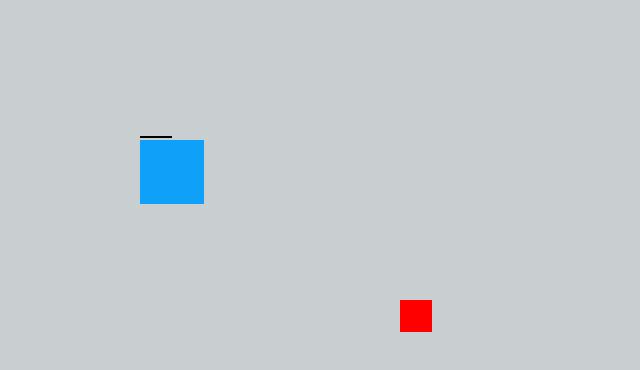
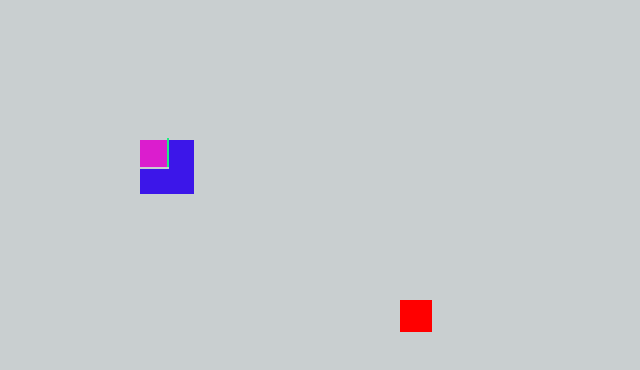
Before and after one commit to bddicken/windowGame, a plain HTML site: page game/index.html in a window 1280 px wide. Both pictures are taken after a click on the link "start playing". Shown: the whole page, without its empty margins (0-640 px from the left). Drawn offline with Linux system fonts and the light colour scheme.

Commit message:
add multiple enemy spawning to game

```diff
--- a/game/index.html
+++ b/game/index.html
@@ -29,7 +29,7 @@
 
 </body>
 
-<script src="../js/unit.js"></script>
+<script src="../js/random.js"></script>
 <script src="../js/enemy.js"></script>
 <script src="../js/player.js"></script>
 <script src="../js/main.js"></script>
--- a/js/main.js
+++ b/js/main.js
@@ -1,6 +1,8 @@
 /* WTF should I do when the window loads??? Here is your answer. */
 window.onload = init;
 
+var ENEMY_INTERVAL = 5000;
+var lastTime;
 var mainPlayer;
 var enemies = new Array();
 var gameState = 0;
@@ -34,18 +36,21 @@ function init() {
             ((screen.height/2) - window.screenY),
             32,
             32);
-    enemies[1]=new Enemy(0, 0, 16, "#00ff00");
-    enemies[2]=new Enemy(0, 0, 32, "#000000");
-    enemies[3]=new Enemy(0, 0, 64, "#0Fa0fa");
+    enemies = new Array();
+    enemies[0]=new Enemy(0, 0, Random.getRandomInt(16, 64), Random.getRandomColor());
+    enemies[1]=new Enemy(0, 0, Random.getRandomInt(16, 64), Random.getRandomColor());
+    enemies[2]=new Enemy(0, 0, Random.getRandomInt(16, 64), Random.getRandomColor());
 
     if(!animationHasStarted) {
         animationHasStarted = true;
         setInterval(animationLoop,20);
     }
+
+    initTiming();
 }
 
 function playerHasBeenHit() {
-    for(var i=1; i < enemies.length; i++) {
+    for(var i=0; i < enemies.length; i++) {
         if( pis(enemies[i].x,
                 enemies[i].y,
                 mainPlayer))
@@ -90,10 +95,13 @@ function animationLoop() {
         makeTagInvisible("button-replay");
         makeTagInvisible("button-menu");
 
+        handleAddEnemy();
+
         mainPlayer.animate(ctx);
-        enemies[1].animate(ctx);
-        enemies[2].animate(ctx);
-        enemies[3].animate(ctx);
+        var length = enemies.length;
+        for(var i = 0; i < length; i++) {
+            enemies[i].animate(ctx);
+        }
 
         // Pass the baton to gameState == 2
         if(playerHasBeenHit()) {
@@ -106,6 +114,31 @@ function animationLoop() {
     else if(gameState == 2) {
         makeTagVisible("button-replay");
         makeTagVisible("button-menu");
+    }
+}
+
+function initTiming() {
+    var tempTime = new Date();
+    lastTime = tempTime.getTime();
+}
+
+function shouldAddEnemy() {
+    var tempTime = new Date();
+    var newTime = tempTime.getTime();
+    if (newTime - lastTime > ENEMY_INTERVAL) {
+        initTiming();
+        return true;
+    }
+    return false;
+}
+
+function handleAddEnemy() {
+    if (shouldAddEnemy()) {
+        enemies.push(new Enemy(
+                0,
+                0,
+                Random.getRandomInt(16, 64),
+                Random.getRandomColor()));
     }
 }
 
--- /dev/null
+++ b/js/random.js
@@ -0,0 +1,22 @@
+
+function Random() {
+
+    function randomInt (min, max) {
+        return Math.floor(Math.random() * (max - min + 1)) + min;
+    }
+
+    this.getRandomInt = randomInt;
+
+    function randomColor() {
+        var letters = '0123456789ABCDEF'.split('');
+        var color = '#';
+        for (var i = 0; i < 6; i++ ) {
+            color += letters[Math.floor(Math.random() * 16)];
+        }
+        return color;
+    }
+
+    this.getRandomColor = randomColor;
+}
+
+var Random = new Random();
```
